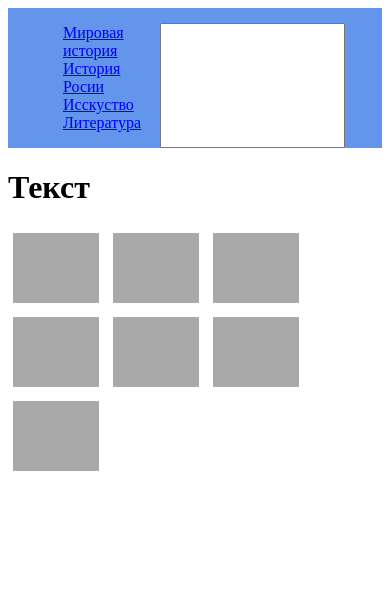
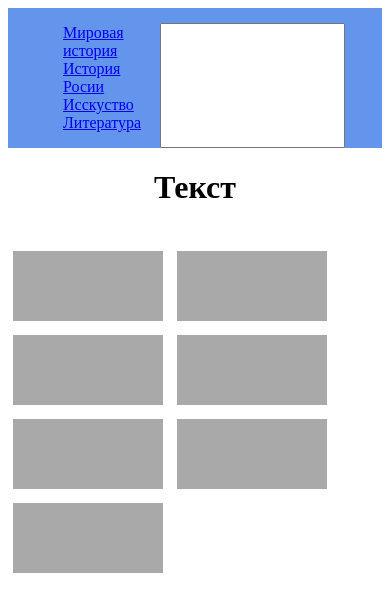
Before and after one commit to nikitagolnyak/web, a plain HTML site: page index.html in a window 390 px wide. Drawn offline with Linux system fonts and the light colour scheme.

Commit message:
media first

```diff
--- a/index.html
+++ b/index.html
@@ -22,6 +22,7 @@
         </div>
     </header>
     <main>
+        <div class="container">
             <h1>Текст</h1>
             <div class="content">
                 <div class="contentBlock"></div>
@@ -32,6 +33,7 @@
                 <div class="contentBlock"></div>
                 <div class="contentBlock"></div>
             </div>
+        </div>
     </main>
 </body>
 </html>
--- a/style.css
+++ b/style.css
@@ -18,10 +18,33 @@ input {
     margin-top: 15px;
 }
 
+main {
+    display: flex;
+}
+
+.content {
+    width: 100%;
+    margin-top: 40px;
+}
+
+h1 {
+    text-align: center;
+}
+
 .contentBlock{
     display: inline-block;
-    width: 23%;
-    height: 70px;
+    width: 180px;
+    height: 100px;
     background-color: darkgray;
     margin: 5px;
 }
+
+@media screen and (max-width: 800px) {
+    .contentBlock{
+        display: inline-block;
+        width: 150px;
+        height: 70px;
+        background-color: darkgray;
+        margin: 5px;
+    }
+}
```
Lines whose indentation alone changed are shown as unchanged.
